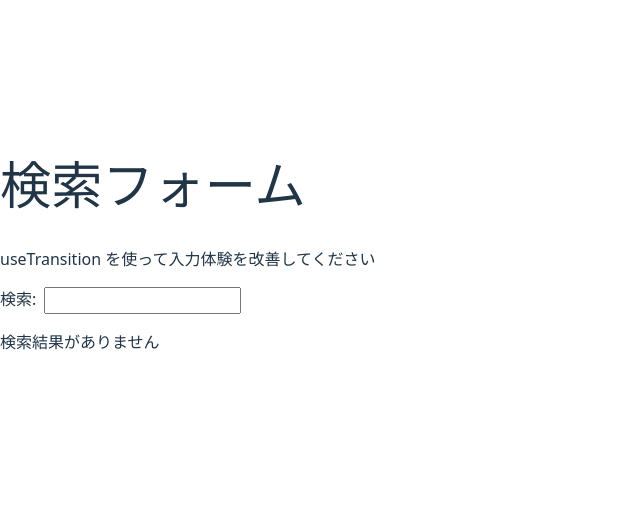
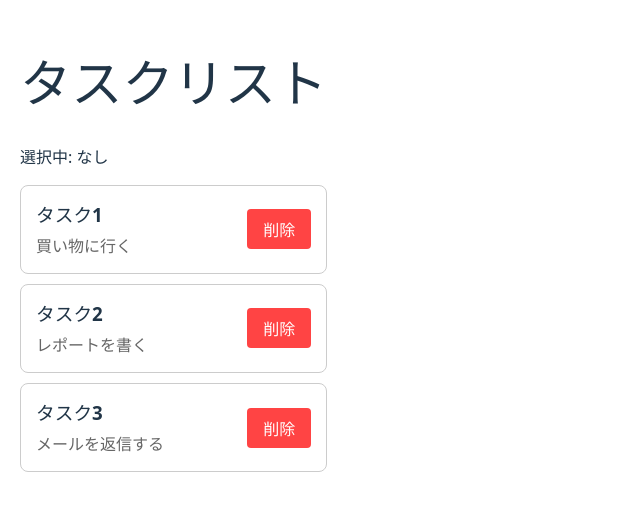
Before and after one commit to muratariku0903/react-learning, a React (Vite) app in the folder react-basic/: page / in a window 1280 px wide. Shown: the part 154-664 px from the top of the page, without its empty margins (0-640 px from the left). Built offline with nearby package versions, Linux system fonts and the light colour scheme.

Commit message:
バブリング演習の実装を更新し、削除ボタンのクリックイベントでstopPropagationを適用。進捗管理を更新。

```diff
--- a/react-basic/src/App.tsx
+++ b/react-basic/src/App.tsx
@@ -1,4 +1,4 @@
-import ExerciseApp from "./exercises/suspense/transitions/App";
+import ExerciseApp from "./exercises/event-propagation/bubbling/App";
 
 export default function App() {
   return <ExerciseApp />;
--- a/react-basic/src/exercises/event-propagation/bubbling/App.tsx
+++ b/react-basic/src/exercises/event-propagation/bubbling/App.tsx
@@ -21,7 +21,6 @@ export default function App() {
   };
 
   const handleDelete = (id: number) => {
-    // TODO: ここに修正が必要かもしれません
     alert(`カード ${id} を削除しますか？`);
   };
 
@@ -43,13 +42,22 @@ export default function App() {
               backgroundColor: selectedId === card.id ? "#e6f0ff" : "white",
             }}
           >
-            <div style={{ display: "flex", justifyContent: "space-between", alignItems: "center" }}>
+            <div
+              style={{
+                display: "flex",
+                justifyContent: "space-between",
+                alignItems: "center",
+              }}
+            >
               <div>
                 <h3 style={{ margin: 0 }}>{card.title}</h3>
                 <p style={{ margin: "5px 0 0", color: "#666" }}>{card.description}</p>
               </div>
               <button
-                onClick={() => handleDelete(card.id)}
+                onClick={(e) => {
+                  e.stopPropagation();
+                  handleDelete(card.id);
+                }}
                 style={{
                   padding: "8px 16px",
                   backgroundColor: "#ff4444",
```
Also changed, not shown: react-basic/src/exercises/event-propagation/bubbling/answer.md (+14 -1 lines), react-basic/src/exercises/event-propagation/bubbling/design.md (+7 -0 lines), react-basic/src/exercises/event-propagation/progress.md (+1 -1 lines).
